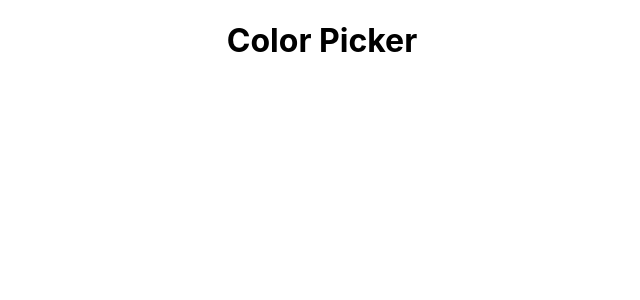
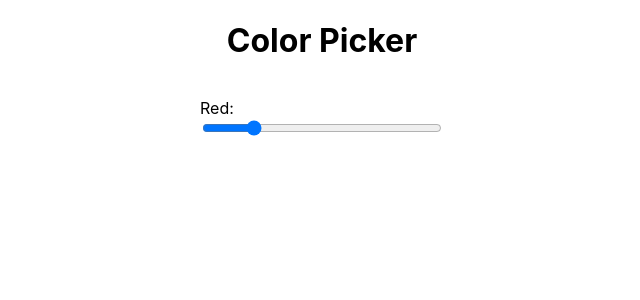
Before and after one commit to jewellscott/react-sliders, a React (Create React App) app: page / in a window 1280 px wide. Shown: the top 300 px of the page, without its empty margins (318-958 px from the left). Built offline with nearby package versions, Linux system fonts and the light colour scheme.

Commit message:
Add hue slider logic

```diff
--- a/src/App.css
+++ b/src/App.css
@@ -1,3 +1,15 @@
 .App {
-  text-align: center;
+  display: flex;
+  flex-direction: column;
+  align-items: center;
 }
+
+.HueSlider {
+  width: 240px;
+}
+
+.hue-form {
+  display: flex;
+  flex-direction: column;
+  margin: 1rem auto;
+}
--- a/src/App.js
+++ b/src/App.js
@@ -1,8 +1,12 @@
 import './App.css';
+import HueSlider from './components/HueSlider';
 function App() {
   return (
     <div className="App">
       <h1>Color Picker</h1>
+      <main>
+        <HueSlider hue="Red"/>
+      </main>
     </div>
   );
 }
--- a/src/components/HueSlider.js
+++ b/src/components/HueSlider.js
@@ -1,12 +1,15 @@
 import React from 'react'
+import { useState } from 'react'
 
-const HueSlider = ({ hue, }) => {
+const HueSlider = ({ hue }) => {
+
+  const [rangeval, setRangeval] = useState(null);
+
   return (
-    <form>
-      <label for={{ hue }}>
-        {{ hue }}
-      </label>
-      <input type="range" id={{ hue }} name={{ hue }} min="0" max="239" />
+
+    <form className="hue-form">
+      <label htmlFor={hue}>{ hue }: {rangeval} </label>
+      <input type="range" className="HueSlider" id={hue} name={hue} min="0" max="255" onInput={(e) => setRangeval(e.target.value)} />
     </form>
   )
 }
```
